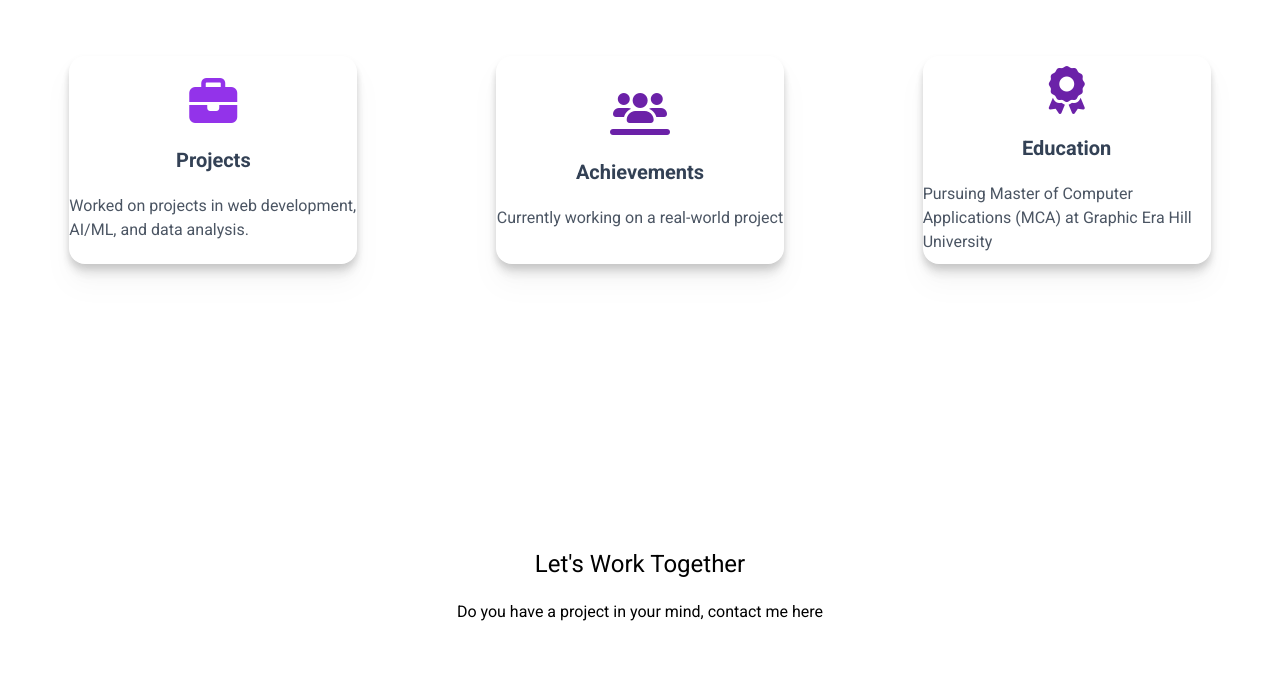
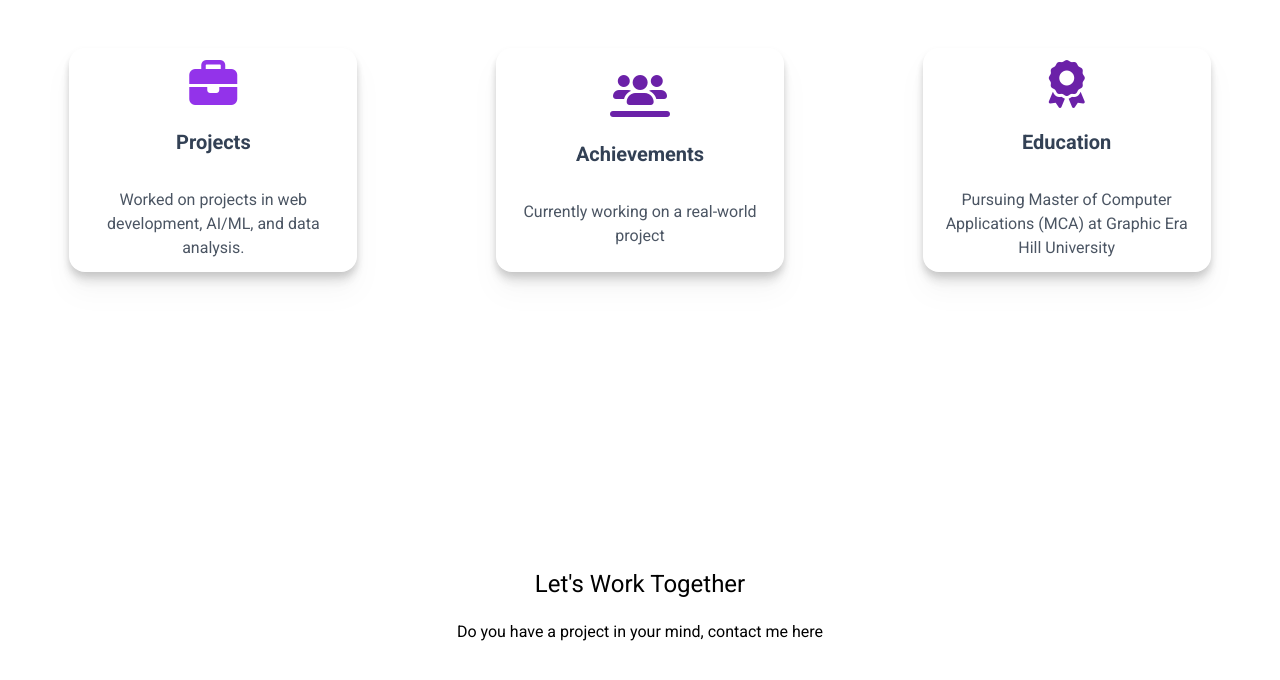
Before and after one commit to nitin-5juyal/Portfolio, a plain HTML site: page index.html in a window 1280 px wide. Shown: the part 1920-2600 px from the top of the page. Drawn offline with nearby package versions, Linux system fonts and the light colour scheme.

Commit message:
Update index.html
working on my project section

```diff
--- a/index.html
+++ b/index.html
@@ -255,22 +255,22 @@
 
 <div class="flex items-center h-full justify-around bg-transparent drop-shadow-lg flex-wrap ">
 
-  <div id="project-box" class="flex flex-col h-52 md:w-72 w-full m-2 bg-white dark:bg-slate-950 drop-shadow-xl justify-center rounded-2xl items-center gap-5 dark:border-white dark:border-solid dark:border-2 hover-fill">
-    <i class="fa-solid fa-briefcase text-5xl  text-purple-600"></i>
+  <div id="project-box" class="flex flex-col h-60  md:w-72 w-full m-2 bg-white dark:bg-slate-950 drop-shadow-xl justify-center rounded-2xl items-center text-center gap-5 dark:border-white dark:border-solid dark:border-2 hover-fill">
+    <i class="fa-solid fa-briefcase text-5xl  text-purple-600 pt-3"></i>
     <h1 class="text-xl font-semibold dark:text-gray-200 text-slate-700">Projects</h1>
-    <p class="text-gray-600 dark:text-gray-400">Worked on projects in web development, AI/ML, and data analysis.</p>
+    <p class="text-gray-600 dark:text-gray-400 p-3">Worked on projects in web development, AI/ML, and data analysis.</p>
   </div>
 
-  <div id="project-box" class="flex flex-col h-52 md:w-72 w-full m-2 bg-white drop-shadow-xl justify-center rounded-2xl items-center gap-5 dark:bg-slate-950  dark:border-white dark:border-solid dark:border-2 hover-fill">
-    <i class="fa-solid fa-users-line text-5xl text-purple-800 "></i>
+  <div id="project-box" class="flex flex-col h-60 p-3 md:w-72 w-full m-2 bg-white drop-shadow-xl justify-center rounded-2xl items-center text-center gap-5 dark:bg-slate-950  dark:border-white dark:border-solid dark:border-2 hover-fill">
+    <i class="fa-solid fa-users-line text-5xl text-purple-800 pt-3 "></i>
     <h1 class="text-xl font-semibold text-slate-700 dark:text-gray-200">Achievements</h1>
-    <p class="text-gray-600 dark:text-gray-400">Currently working on a real-world project</p>
+    <p class="text-gray-600 dark:text-gray-400 p-3">Currently working on a real-world project</p>
   </div>
 
-  <div id="project-box" class="flex flex-col h-52 md:w-72 w-full m-2 bg-white drop-shadow-xl justify-center rounded-2xl items-center gap-5 dark:bg-slate-950 dark:border-white dark:border-solid dark:border-2 hover-fill">
-    <i class="fa-solid fa-award text-5xl text-purple-800"></i>
+  <div id="project-box" class="flex flex-col h-60 md:w-72 w-full m-2 bg-white drop-shadow-xl justify-center rounded-2xl items-center text-center gap-5 dark:bg-slate-950 dark:border-white dark:border-solid dark:border-2 hover-fill">
+    <i class="fa-solid fa-award text-5xl text-purple-800 pt-3"></i>
     <h1 class="text-xl font-semibold text-slate-700 dark:text-gray-200">Education</h1>
-    <p class="text-gray-600 dark:text-gray-400">Pursuing Master of Computer Applications (MCA) at Graphic Era Hill University</p>
+    <p class="text-gray-600 dark:text-gray-400 p-3">Pursuing Master of Computer Applications (MCA) at Graphic Era Hill University</p>
   </div>
 
 </div>
@@ -281,7 +281,7 @@
  <section id="contact" class="h-screen ">
 
   <div id="top-header" class="flex flex-col items-center p-5 gap-5">
-    <h1 class="dark:text-gray-200 text-2xl">Let's Work Together</h1>
+    <h1 class="dark:text-gray-200 text-2xl pt-5">Let's Work Together</h1>
     <p class="dark:text-gray-400">Do you have a project in your mind, contact me here</p>
   </div>
 
```
